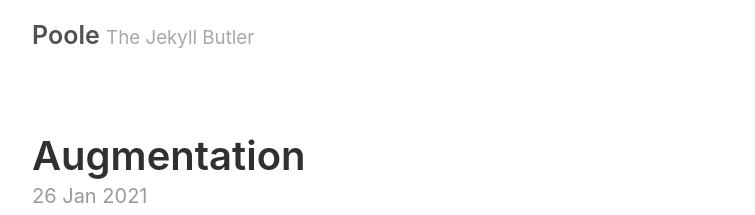
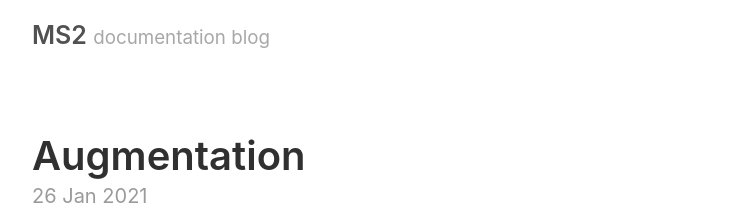
Before and after one commit to burnedsap/ms2, a Jekyll site: the page built from _posts/2021-01-26-augmentation.md, in a window 1280 px wide. Shown: the top 215 px of the page, without its empty margins (258-1013 px from the left). Built offline with Jekyll 4.4.1, drawn with Linux system fonts in a browser that asks for light colours; some of the changed lines change nothing that is shown.

Commit message:
Update _config.yml

```diff
--- a/_config.yml
+++ b/_config.yml
@@ -2,8 +2,8 @@
 permalink:           pretty
 
 # Setup
-title:               Poole
-tagline:             The Jekyll Butler
+title:               MS2
+tagline:             documentation blog
 url:                 https://burnedsap.github.io/ms2
 paginate:            1
 baseurl:             https://burnedsap.github.io/ms2
@@ -17,14 +17,14 @@ sass:
 
 # About/contact
 author:
-  name:              Mark Otto
-  url:               https://twitter.com/mdo
-  email:             markdotto@gmail.com
+  name:              Salil Parekh
+  url:               https://twitter.com/burnedsap
+  email:             pares667@newschool.edu
 
 # Custom vars
 version:             2.1.0
 github:
-  repo:              https://github.com/poole/poole
+  repo:              https://github.com/burnedsap/ms2
 
 # Gems
 gems:
```
